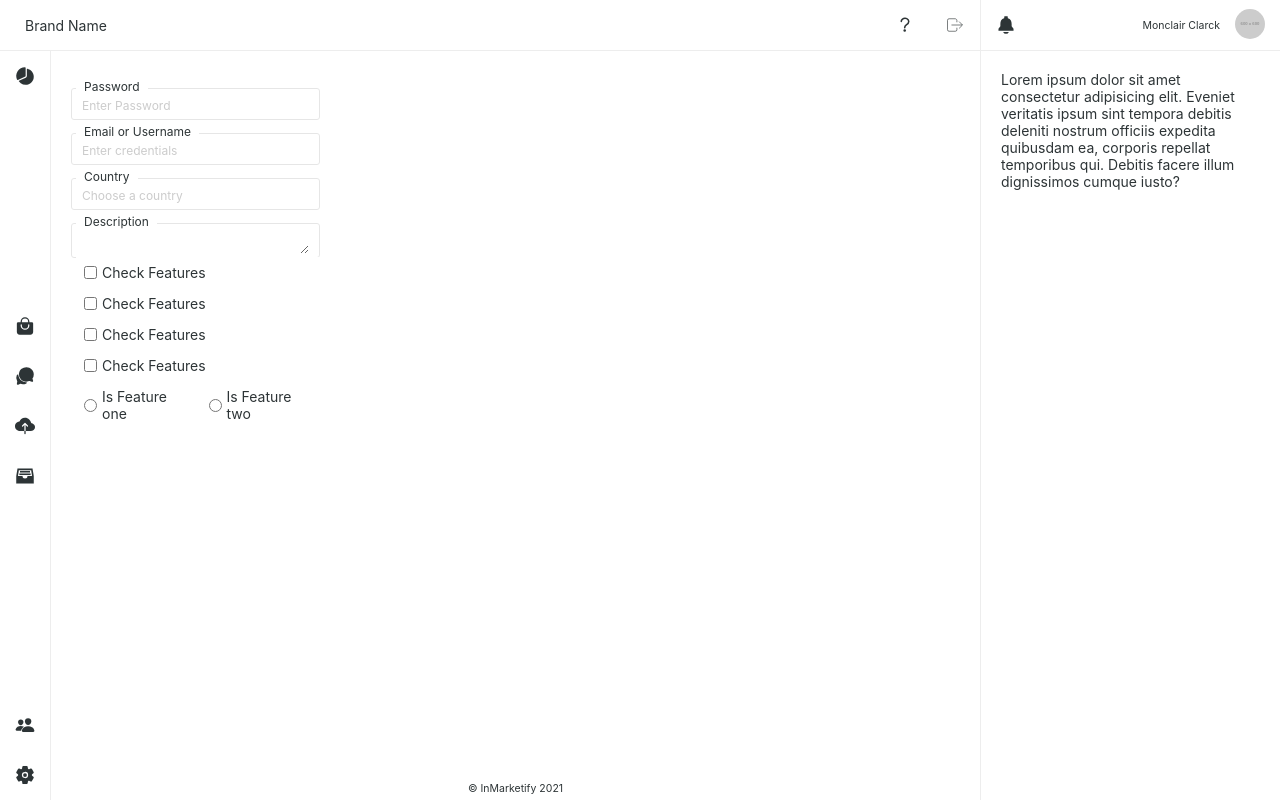
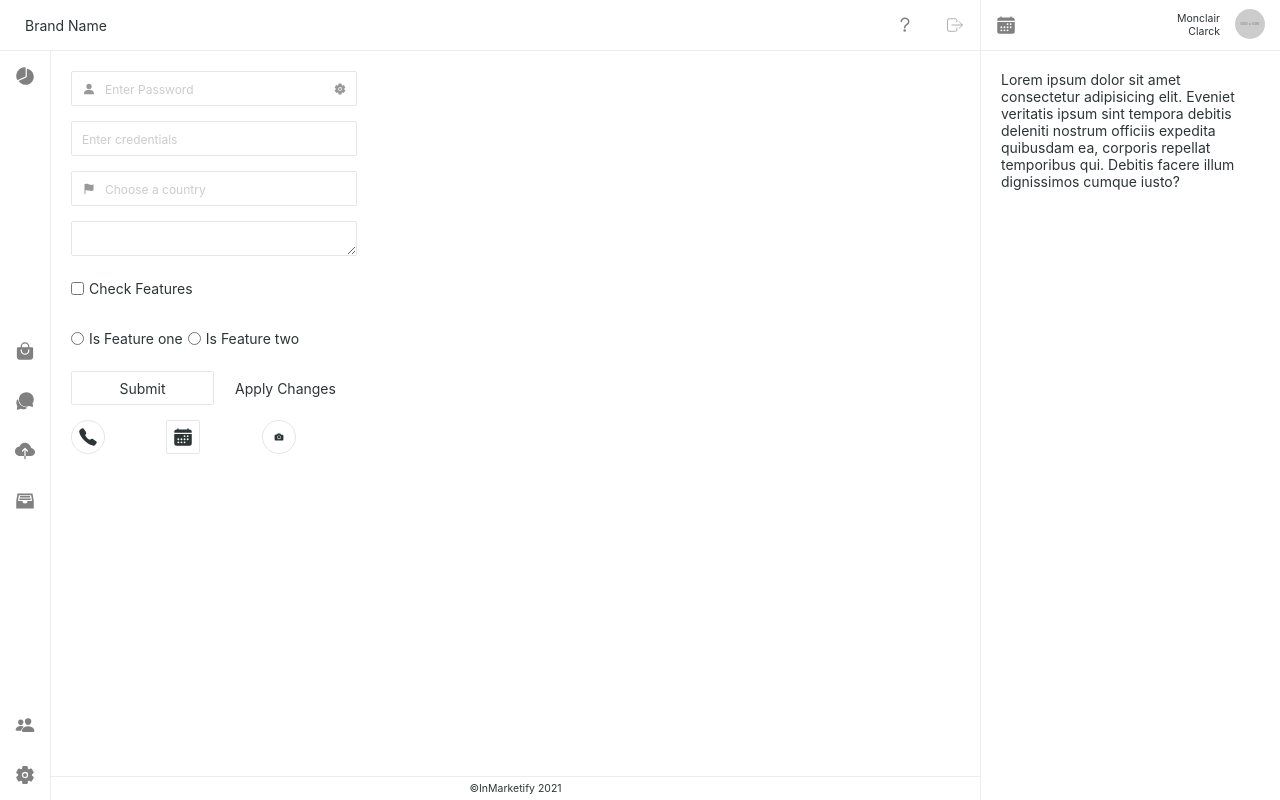
Before and after one commit to clarcked/ui-adm.im, a website: page index.html in a window 1280 px wide. Drawn offline with nearby package versions, Linux system fonts and the light colour scheme; placeholder pictures from the web are drawn by us.

Commit message:
Form Ready!

```diff
--- a/index.html
+++ b/index.html
@@ -3,94 +3,95 @@
   <head>
     <meta charset="UTF-8" />
     <meta http-equiv="X-UA-Compatible" content="IE=edge" />
-    <meta name="viewport" content="width=device-width, initial-scale=1.0" />
+    <meta name="viewport" content="width=device-width, initial-scale=.0" />
     <link rel="stylesheet" href="./styles/main.css" />
     <title>User Interface</title>
-    <style>
-    </style>
+    <style></style>
   </head>
   <body>
-    <div class="layout layout-h-1-auto">
-      <div class="layout layout-v-auto-1">
+    <div class="grid-c-1-a">
+      <div class="grid-r-a-1">
         <nav class="nav nav-top wire-b">
           <ul class="left">
-            <li><a href="">Brand Name</a></li>
+            <li><a href="#">Brand Name</a></li>
           </ul>
           <ul class="right">
             <li>
-              <a href="" class="is-icon"
+              <a href="#" class="is-icon"
                 ><ion-icon name="help-outline"></ion-icon
               ></a>
             </li>
             <li>
-              <a href="" class="is-icon"
+              <a href="#" class="is-icon"
                 ><ion-icon name="log-out-outline"></ion-icon
               ></a>
             </li>
           </ul>
         </nav>
-        <div class="container layout layout-h-auto-1">
+        <div class="grid-c-a-1">
           <nav class="nav nav-left wire-r">
             <ul class="top">
               <li>
-                <a href="" class="is-icon"
+                <a href="#" class="is-icon"
                   ><ion-icon name="pie-chart"></ion-icon
                 ></a>
               </li>
             </ul>
             <ul class="middle">
               <li>
-                <a href="" class="is-icon"
+                <a href="#" class="is-icon"
                   ><ion-icon name="bag-handle"></ion-icon
                 ></a>
               </li>
               <li>
-                <a href="" class="is-icon"
+                <a href="#" class="is-icon"
                   ><ion-icon name="chatbubbles"></ion-icon
                 ></a>
               </li>
               <li>
-                <a href="" class="is-icon"
+                <a href="#" class="is-icon"
                   ><ion-icon name="cloud-upload"></ion-icon
                 ></a>
               </li>
               <li>
-                <a href="" class="is-icon"
+                <a href="#" class="is-icon"
                   ><ion-icon name="file-tray-full-sharp"></ion-icon
                 ></a>
               </li>
             </ul>
             <ul class="bottom">
               <li>
-                <a href="" class="is-icon"
+                <a href="#" class="is-icon"
                   ><ion-icon name="people"></ion-icon
                 ></a>
               </li>
               <li>
-                <a href="" class="is-icon"
+                <a href="#" class="is-icon"
                   ><ion-icon name="settings"></ion-icon
                 ></a>
               </li>
             </ul>
           </nav>
-          <div class="content layout-v-1-auto">
-            <div class="pad">
-              <div class="layout layout-h-1-auto">
-                <form class="form layout scrollable">
-                  <div class="field">
-                    <label for="input-1">Password</label>
-                    <div class="control focused">
+          <div class="grid-r-1-a">
+            <div class="pad scroll rows">
+              <form class="form col">
+                <div class="field margin-b">
+                  <div class="control has-icon">
+                    <div class="left">
+                      <ion-icon name="person-sharp"></ion-icon>
+                    </div>
                     <input
                       placeholder="Enter Password"
                       class="input"
-                        id="input-1"
                       type="password"
                       name="input.one"
                     />
+                    <div class="right">
+                      <ion-icon name="settings"></ion-icon>
                     </div>
                   </div>
-                  <div class="field">
-                    <label for="input-2">Email or Username</label>
+                </div>
+                <div class="field margin-b">
                   <div class="control">
                     <input
                       placeholder="Enter credentials"
@@ -101,9 +102,11 @@
                     />
                   </div>
                 </div>
-                  <div class="field selector">
-                    <label for="input-3">Country</label>
-                    <div class="control">
+                <div class="field selector margin-b">
+                  <div class="control has-icon">
+                    <div class="left">
+                      <ion-icon name="flag-sharp"></ion-icon>
+                    </div>
                     <input
                       placeholder="Choose a country"
                       class="input"
@@ -121,73 +124,81 @@
                     </ul>
                   </div>
                 </div>
-                  <div class="field textarea">
-                    <label for="input-4">Description</label>
+                <div class="field textarea margin-b">
                   <div class="control">
-                      <textarea
-                        class="input"
-                        id="input-4"
-                        name="input.description"
-                      ></textarea>
+                    <textarea class="input" name="input.description"></textarea>
                   </div>
                 </div>
-                  <div class="field checkbox">
-                    <label for="input-5">
+                <div class="field checkbox margin-b">
+                  <label>
+                    <input type="checkbox" name="input.five[]" />
                     <div class="label">Check Features</div>
-                      <input id="input-5" type="checkbox" name="input.five[]" />
                   </label>
                 </div>
-                  <div class="field checkbox">
-                    <label for="input-5">
-                      <div class="label">Check Features</div>
-                      <input id="input-5" type="checkbox" name="input.five[]" />
+                <div class="field radiobox margin-b">
+                  <label>
+                    <input type="radio" name="input.six" />
+                    <div class="label">Is Feature one</div>
+                  </label>
+                  <label>
+                    <input type="radio" name="input.six" />
+                    <div class="label">Is Feature two</div>
                   </label>
                 </div>
-                  <div class="field checkbox">
-                    <label for="input-5">
-                      <div class="label">Check Features</div>
-                      <input id="input-5" type="checkbox" name="input.five[]" />
-                    </label>
+                <div class="margin-b">
+                  <div class="rows">
+                    <div class="col">
+                      <button type="button" class="btn">Submit</button>
                     </div>
-                  <div class="field checkbox">
-                    <label for="input-5">
-                      <div class="label">Check Features</div>
-                      <input id="input-5" type="checkbox" name="input.five[]" />
-                    </label>
+                    <div class="col">
+                      <button type="button" class="btn outline">
+                        Apply Changes
+                      </button>
                     </div>
-                  <div class="field radiobox">
-                    <label>
-                      <div class="label" for="input-6">Is Feature one</div>
-                      <input id="input-6" type="radio" name="input.six" />
-                    </label>
-                    <label>
-                      <div class="label" for="input-7">Is Feature two</div>
-                      <input id="input-7" type="radio" name="input.six" />
-                    </label>
+                  </div>
+                </div>
+                <div class="margin-b">
+                  <div class="rows">
+                    <div class="col">
+                      <button type="button" class="btn btn-icon circle">
+                        <ion-icon name="call"></ion-icon>
+                      </button>
+                    </div>
+                    <div class="col">
+                      <button type="button" class="btn btn-icon">
+                        <ion-icon name="calendar"></ion-icon>
+                      </button>
+                    </div>
+                    <div class="col">
+                      <button type="button" class="btn btn-icon icon-sm circle">
+                        <ion-icon name="camera"></ion-icon>
+                      </button>
+                    </div>
+                  </div>
                 </div>
               </form>
-                <div class="pad w-50vw"></div>
+              <div class="pad col"></div>
+              <div class="pad col"></div>
             </div>
-            </div>
-            <div class="footer">
-              <div class="txt-sm">&copy; InMarketify 2021</div>
+            <div class="footer wire-t">
+              <div class="txt-sm">&copy;InMarketify 2021</div>
             </div>
           </div>
         </div>
       </div>
       <aside class="w-300 wire-l">
-        <div class="layout layout-v-auto-1">
+        <div class="">
           <nav class="nav nav-top wire-b">
             <ul class="left">
               <li>
-                <a href="" class="is-icon">
-                  <ion-icon name="notifications-sharp"></ion-icon
+                <a href="#" class="is-icon">
+                  <ion-icon name="calendar"></ion-icon
                 ></a>
               </li>
             </ul>
             <ul class="right">
               <li>
-                <a href="" class="is-profile">
+                <a href="#" class="is-profile profile">
                   <div class="txt-sm txt-r pad-x-sm">Monclair Clarck</div>
                   <figure class="avatar sm">
                     <img src="https://fakeimg.pl/600x600" alt="avatar" />
--- a/styles/main.scss
+++ b/styles/main.scss
@@ -6,10 +6,12 @@
 @import "./scss/icons";
 @import "./scss/code";
 
+@import "./scss/grid";
 @import "./scss/layout";
 @import "./scss/nav";
 
 @import "./scss/avatar";
 @import "./scss/form";
+@import "./scss/button";
 
 @import "./scss/helper";
--- a/styles/scss/_button.scss
+++ b/styles/scss/_button.scss
@@ -0,0 +1,21 @@
+$btn-height: 36px;
+.btn {
+  @extend %cleaned;
+  @include flex-center;
+  height: $btn-height - 2;
+  background: #fff;
+  border: 1px solid var(--btn-b-color);
+  border-radius: 2px;
+  cursor: pointer;
+  &:active,
+  &:hover {
+    border-color: var(--hover-b-color);
+    color: var(--hover-color);
+    * {
+      color: var(--hover-color);
+    }
+  }
+  &-icon {
+    @include dimension($btn-height - 2);
+  }
+}
--- a/styles/scss/_colors.scss
+++ b/styles/scss/_colors.scss
@@ -5,7 +5,12 @@ $redpigment: #ea2027 !default;
 
 :root {
   --dark-color: #{$dracula};
+  --grey-color: grey;
   --warning-color: #{$tomato};
   --success-color: #{$ufogreen};
   --danger-color: #{$redpigment};
+
+  --hover-color: #{darken(#fff, 50)};
+  --hover-b-color: #{darken(#fff, 20)};
+  --btn-b-color: #{darken(#fff, 10)};
 }
--- a/styles/scss/_form.scss
+++ b/styles/scss/_form.scss
@@ -3,33 +3,42 @@ $form-label-size: 12px;
 .form {
   .field {
     position: relative;
-    height: $form-field-size * 1.5;
+    height: $form-field-size;
     .control {
       border: 1px solid darken(#fff, 10);
+      border-radius: 2px;
+      @include flex-rows;
       padding: 0 10px;
-      border-radius: 3px;
+      &.has-icon {
+        padding: 0 0;
+        .left,
+        .right {
+          @include flex-center;
+          @include dimension($form-field-size - 2);
+          white-space: nowrap;
+          overflow: hidden;
+          text-overflow: ellipsis;
+          ion-icon {
+            font-size: 12px;
+            color: darken(#fff, 40);
           }
-    > label {
-      font-size: $form-label-size;
-      padding: 2px 8px;
-      position: relative;
-      top: $form-label-size / 2;
-      left: 5px;
-      background: #fff;
-      height: $form-field-size / 2;
+        }
       }
       .input {
-      width: 100%;
+        flex: 1;
         border: none;
-      height: $form-field-size;
+        height: $form-field-size -2;
         &::placeholder {
           color: darken(#fff, 20);
           font-size: $form-label-size;
         }
       }
-    .textarea {
-      height: 100px;
-      padding: 5px 0;
+    }
+    &.textarea {
+      .control {
+        padding-top: 10px;
+        padding-right: 0;
+      }
     }
     &.selector {
       .selector {
@@ -71,18 +80,17 @@ $form-label-size: 12px;
     }
     &.checkbox,
     &.radiobox {
-      @include flex-rows;
+      display: flex;
+      flex-direction: row;
       align-items: center;
-      height: auto;
       label {
-        flex: 1;
-        @include flex-rows(true);
-        height: auto;
+        display: flex;
+        flex-direction: row;
+        align-items: center;
+        cursor: pointer;
       }
       .label {
-        flex: 1;
-        padding: 5px 5px;
-        cursor: pointer;
+        padding: 0 5px 0 5px;
       }
     }
   }
--- a/styles/scss/_grid.scss
+++ b/styles/scss/_grid.scss
@@ -0,0 +1,28 @@
+.rows {
+  @include flex-rows;
+  &.gap .col {
+    padding: $gap;
+  }
+  .col {
+    flex: 1;
+  }
+}
+.grid-r {
+  @include grid-rows;
+  &-a-1 {
+    @include grid-rows(1, auto 1fr);
+  }
+  &-1-a {
+    @include grid-rows(1, 1fr auto);
+  }
+}
+
+.grid-c {
+  @include grid-cols;
+  &-a-1 {
+    @include grid-cols(1, auto 1fr);
+  }
+  &-1-a {
+    @include grid-cols(1, 1fr auto);
+  }
+}
--- a/styles/scss/_helper.scss
+++ b/styles/scss/_helper.scss
@@ -14,6 +14,9 @@
   }
   &-r {
     border-right: 1px solid var(--wire-b-color);
+  }
+  &-t {
+    border-top: 1px solid var(--wire-b-color);
   }
 }
 .footer {
@@ -42,15 +45,35 @@
     width: 50vw;
   }
 }
-.scrollable {
+.scroll {
   overflow: auto;
 }
+.no-scroll {
+  overflow: hidden;
+}
 
-.inline{
+.inline {
   @include flex-rows;
   align-items: center;
 }
-.inline-r{
+.inline-r {
   @include flex-rows(true);
   align-items: center;
 }
+.margin {
+  &-b {
+    margin-bottom: 15px;
+  }
+}
+.flex-c {
+  @include flex-center;
+}
+.flow-a {
+  overflow: auto;
+}
+.outline {
+  border: none;
+}
+.circle {
+  border-radius: 50%;
+}
--- a/styles/scss/_icons.scss
+++ b/styles/scss/_icons.scss
@@ -2,3 +2,11 @@ ion-icon {
   --ionicon-stroke-width: 16px;
   font-size: var(--icon-size);
 }
+
+.icon {
+  &-sm {
+    > * {
+      font-size: $icon-size * 0.5;
+    }
+  }
+}
--- a/styles/scss/_layout.scss
+++ /dev/null
@@ -1,27 +0,0 @@
-.layout {
-  @extend %expanded;
-  overflow: hidden;
-  &-adm {
-    @include grid-rows(1, $nav-height 1fr);
-    > .container {
-      @include grid-cols(1, $nav-height 1fr);
-      align-items: stretch;
-    }
-  }
-  &-v {
-    &-auto-1 {
-      @include grid-rows(1, auto 1fr);
-    }
-    &-1-auto {
-      @include grid-rows(1, 1fr auto);
-    }
-  }
-  &-h {
-    &-auto-1 {
-      @include grid-cols(1, auto 1fr);
-    }
-    &-1-auto {
-      @include grid-cols(1, 1fr auto);
-    }
-  }
-}
--- a/styles/scss/_mixins.scss
+++ b/styles/scss/_mixins.scss
@@ -2,39 +2,43 @@
   width: $size;
   height: $size;
 }
-@mixin grid-cols($repeat: 1, $frames: auto 1fr) {
+@mixin grid-cols($repeat: 1, $frames: 1fr 1fr) {
   display: grid;
   grid-template-columns: repeat($repeat, $frames);
   align-items: stretch;
   @extend %expanded;
+  @extend %hiddenflow;
 }
-@mixin grid-rows($repeat: 1, $frames: auto 1fr) {
+@mixin grid-rows($repeat: 1, $frames: 1fr 1fr) {
   display: grid;
   grid-template-rows: repeat($repeat, $frames);
   @extend %expanded;
+  @extend %hiddenflow;
 }
-
 @mixin flex-center {
   display: flex;
   flex-direction: row;
   align-items: center;
   justify-content: center;
+  @extend %expanded;
+  @extend %hiddenflow;
 }
-
 @mixin flex-rows($isReverse: false) {
   display: flex;
-  align-items: center;
+  align-items: stretch;
+  @extend %expanded;
+  @extend %hiddenflow;
   @if $isReverse {
     flex-direction: row-reverse;
   } @else {
     flex-direction: row;
   }
 }
-
 @mixin flex-cols($isReverse: false) {
   display: flex;
-  justify-content: center;
   align-items: stretch;
+  @extend %expanded;
+  @extend %hiddenflow;
   @if $isReverse {
     flex-direction: column-reverse;
   } @else {
--- a/styles/scss/_nav.scss
+++ b/styles/scss/_nav.scss
@@ -3,12 +3,22 @@
     padding: 0 $nav-link-pad;
     height: $nav-height;
     @include flex-center;
+    color: var(--dark-color);
     &.is-icon {
       width: $nav-height;
       padding: 0;
+      > * {
+        color: var(--grey-color);
+      }
     }
     &.is-profile {
       padding: 0 15px;
+    }
+    &:hover {
+      color: var(--dark-color);
+      > * {
+        color: var(--dark-color);
+      }
     }
   }
   &-top {
@@ -16,24 +26,27 @@
     justify-content: space-between;
     .left {
       @include flex-rows;
+      justify-content: flex-start;
     }
     .right {
       @include flex-rows;
+      justify-content: flex-end;
     }
   }
   &-left {
     @include flex-cols;
-    align-items: space-between;
     .top {
       @include flex-cols;
+      flex: 1;
     }
     .middle {
       @include flex-cols;
+      justify-content: center;
+      flex: 3;
     }
     .bottom {
       @include flex-cols;
-    }
-    .middle {
+      justify-content: flex-end;
       flex: 1;
     }
   }
--- a/styles/scss/_sizes.scss
+++ b/styles/scss/_sizes.scss
@@ -5,7 +5,9 @@ $nav-link-pad: $nav-height / 2;
 $avatar-size: 40px;
 $pad-size-sm: 15px;
 $pad-size: 20px;
-$form-field-size: 30px;
+$form-field-size: 35px;
+$gap: 20px;
+$gap-sm: 10px;
 
 :root {
   --font-normal: #{$font-normal};
```
Also changed, not shown: styles/main.css, 1 other file. Lines whose indentation alone changed are shown as unchanged.
